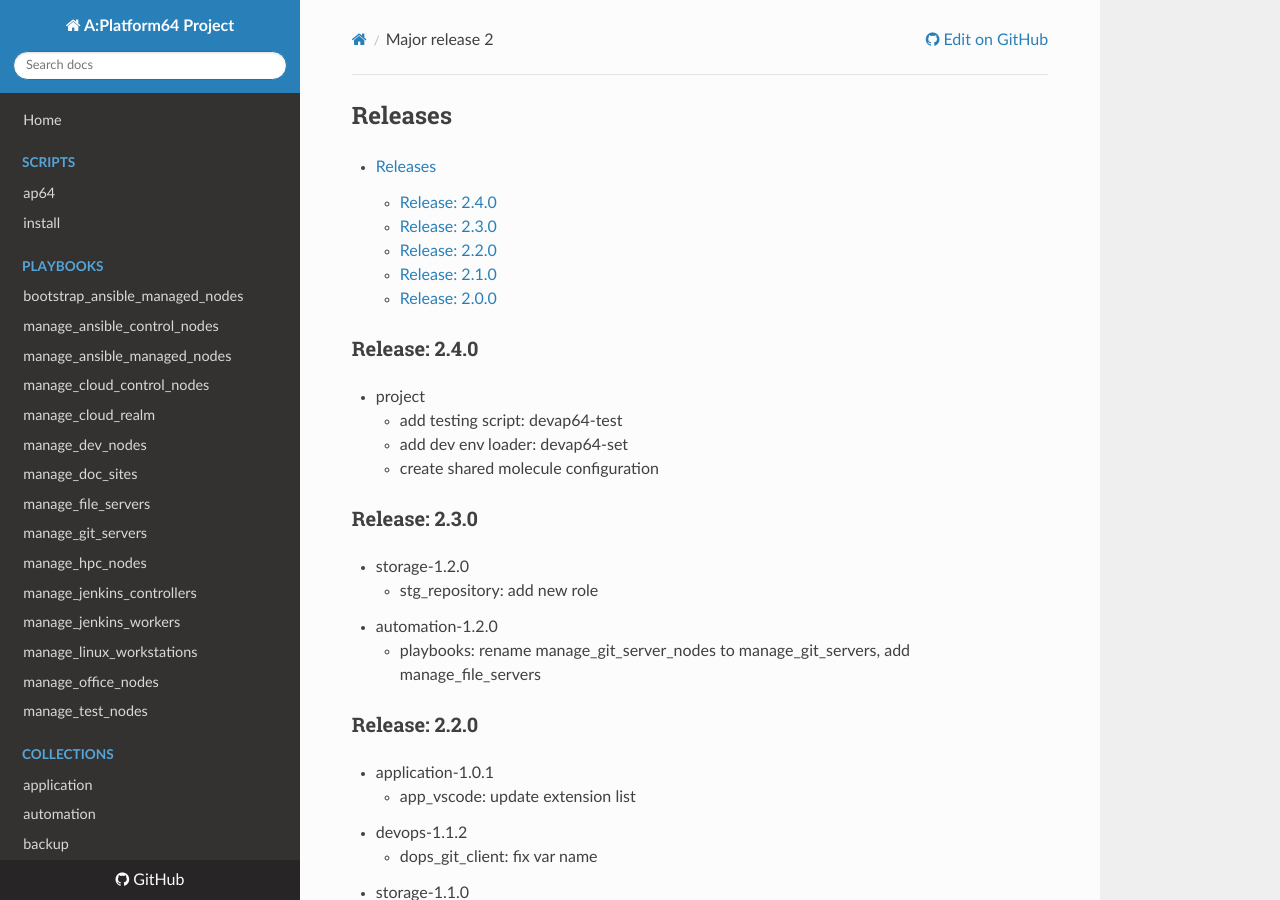
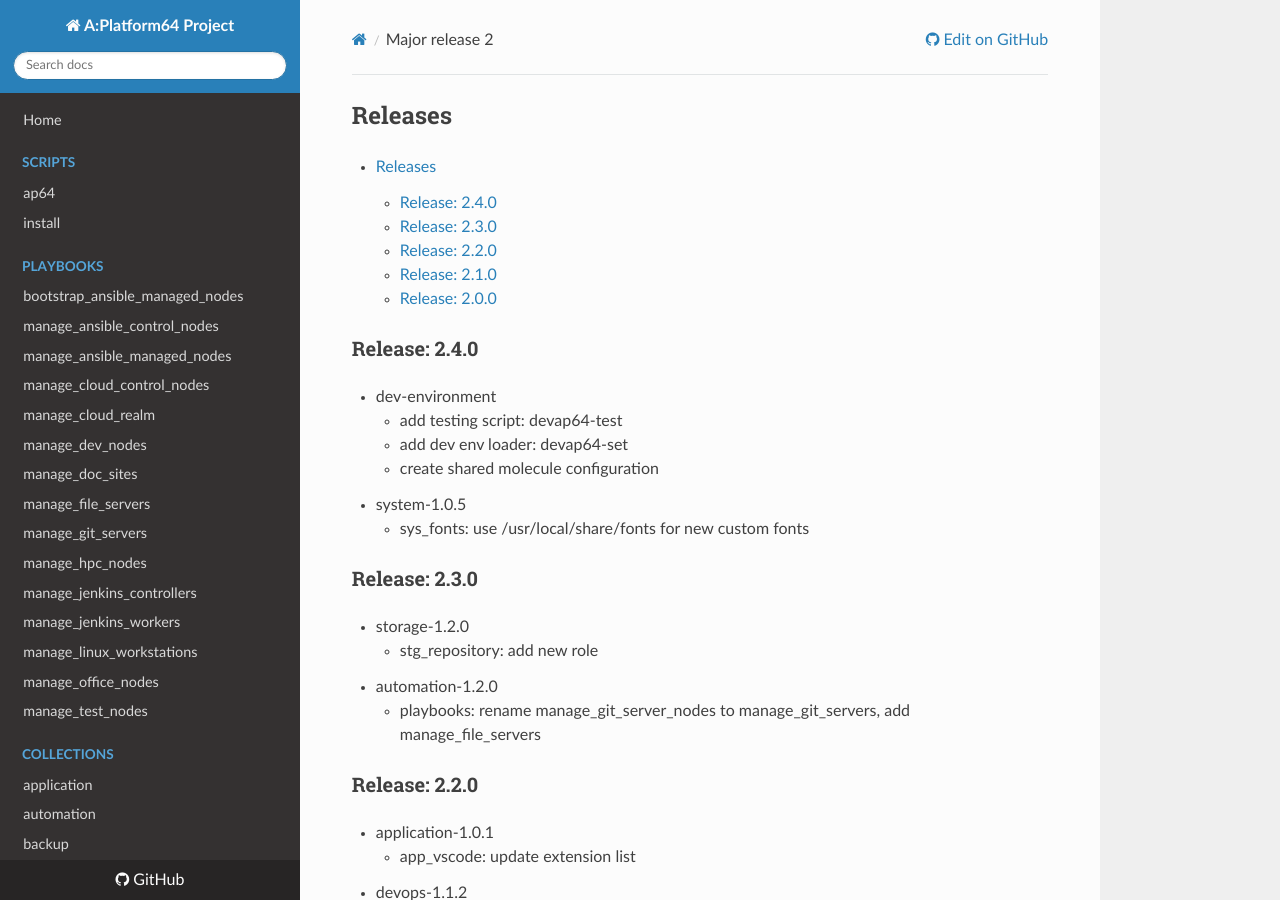
Before and after one commit to aplatform64/aplatform64, an MkDocs documentation site: the page built from docs/changelog/major-release-2.md, in a window 1280 px wide and 900 px high. Built offline with MkDocs 1.6.1, drawn with Linux system fonts in a browser that asks for light colours.

Commit message:
doc: update version

```diff
--- a/docs/changelog/major-release-2.md
+++ b/docs/changelog/major-release-2.md
@@ -9,10 +9,12 @@
 
 ## Release: 2.4.0
 
-- project
+- dev-environment
   - add testing script: devap64-test
   - add dev env loader: devap64-set
   - create shared molecule configuration
+- system-1.0.5
+  - sys_fonts: use /usr/local/share/fonts for new custom fonts
 
 ## Release: 2.3.0
 
```
Also changed, not shown: 1 other file.
